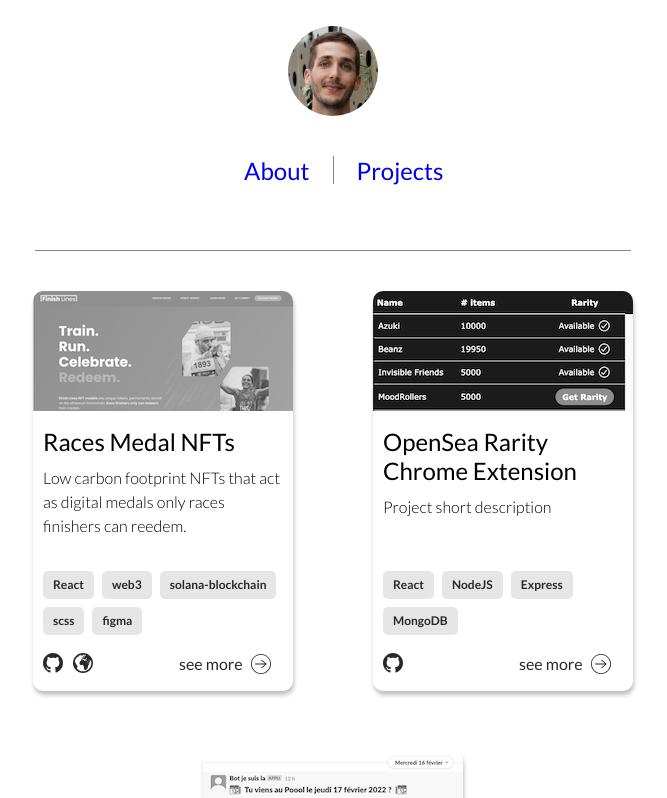
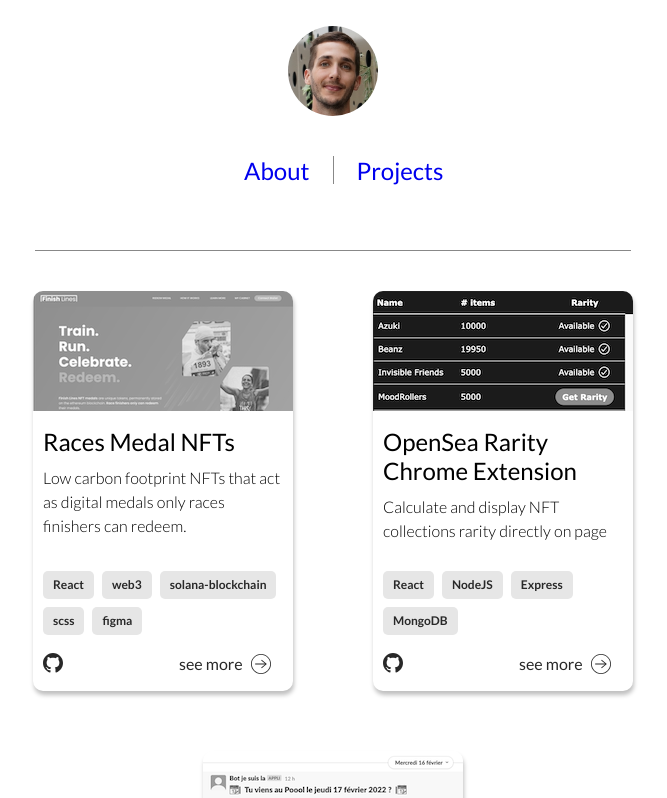
Before and after one commit to thomas-labrusse/personal-website, a Next.js app: page /projects in a window 1280 px wide. Shown: the top 798 px of the page, without its empty margins (307-974 px from the left). Built offline with nearby package versions, Linux system fonts and the light colour scheme.

Commit message:
content update

```diff
--- a/components/about/About.jsx
+++ b/components/about/About.jsx
@@ -15,7 +15,7 @@
 				<span>
 					I’ve been working in startups finance departments most of my adult
 					life, and have enjoyed being surrounded by passionate builders from
-					very different fields (
+					very different backgrounds and industries (
 					<span className={classes.link}>
 						<a href='https://www.netatmo.com/fr-fr' target='_blank'>
 							IoT
--- a/pages/projects/index.jsx
+++ b/pages/projects/index.jsx
@@ -6,21 +6,22 @@
 		id: '1',
 		name: 'Races Medal NFTs',
 		shortDescription:
-			'Low carbon footprint NFTs that act as digital medals only races finishers can reedem.',
+			'Low carbon footprint NFTs that act as digital medals only races finishers can redeem.',
 		thumbnail: '../images/minter-thumbnail.png',
 		image: '../images/minter-300h.png',
 		description:
-			'Project longer description: Lorem ipsum dolor sit amet consectetur adipisicing elit. Optio tempore est beatae expedita magni minima commodi autem hic! Assumenda commodi suscipit obcaecati! Molestias consequuntur consequatur earum modi neque dolor iure aspernatur laudantium eligendi distinctio hic quia aliquam exercitationem cumque dicta nisi, provident perspiciatis quisquam molestiae? Dolorum officiis accusamus ad corrupti!',
+			'Web3 application allowing races organizers to offer digital medals (NFTs) to finishers. The NFTs are stored on the Solana blockchain, a proof of history / proof of stake blockchain with very low carbon footprint impact. Finishers can mint their medal NFT directly by connecting their Phantom wallet to the App. A "medal cabinet" page allows medal owners to display all their medals linked to their connected wallet. App developed with React, using solana Metaplex NFT standard and Candy Machine v2 for the mint. Designed on Figma. A first working version was made on the Ethereum blockchain using a solidity smart contract library for NFTs. Moved to Solana to limit significantly the environmental impact of transactions',
 		stack: ['React', 'web3', 'solana-blockchain', 'scss', 'figma'],
 		github: 'https://github.com/thomas-labrusse',
-		url: 'https://google.com/',
+		// url: 'https://google.com/',
 	},
 	{
 		id: '2',
 		name: 'OpenSea Rarity Chrome Extension',
-		shortDescription: 'Project short description',
+		shortDescription:
+			'Calculate and display NFT collections rarity directly on page',
 		thumbnail: '../images/chrome-extension-thumbnail.png',
-		image: '../images/chrome-extension-1.gif',
+		image: '../images/chrome-extension.gif',
 		description:
 			'Project longer description: Lorem ipsum dolor sit amet consectetur adipisicing elit. Optio tempore est beatae expedita magni minima commodi autem hic! Assumenda commodi suscipit obcaecati! Molestias consequuntur consequatur earum modi neque dolor iure aspernatur laudantium eligendi distinctio hic quia aliquam exercitationem cumque dicta nisi, provident perspiciatis quisquam molestiae? Dolorum officiis accusamus ad corrupti!',
 		stack: ['React', 'NodeJS', 'Express', 'MongoDB'],
@@ -32,9 +33,9 @@
 		shortDescription:
 			'Small Slack Bot allowing coworking members to flag their presence',
 		thumbnail: '../images/slack-bot-thumbnail.png',
-		image: '../images/slack-bot-project-300h.png',
+		image: '../images/slack-bot.gif',
 		description:
-			'Project longer description: Lorem ipsum dolor sit amet consectetur adipisicing elit. Optio tempore est beatae expedita magni minima commodi autem hic! Assumenda commodi suscipit obcaecati! Molestias consequuntur consequatur earum modi neque dolor iure aspernatur laudantium eligendi distinctio hic quia aliquam exercitationem cumque dicta nisi, provident perspiciatis quisquam molestiae? Dolorum officiis accusamus ad corrupti!',
+			'Designed for a coworking space who needed to track members presence every day. This small slack bot sends a message to a dedicated channel, on a daily basis, to collect users input. When users notify their presence, the message updates to show their name. Written in Javascript using Bolt (Slack SDK). Deployed on AWS Lambda. A CRON job is setup to send the message daily, using AWS/Serverless scheduling functionnality.',
 		stack: ['Javascript', 'Bolt', 'AWS Lambda', 'Serverless'],
 		github: 'https://github.com/thomas-labrusse/slack-bot-whos-coming',
 	},
```
